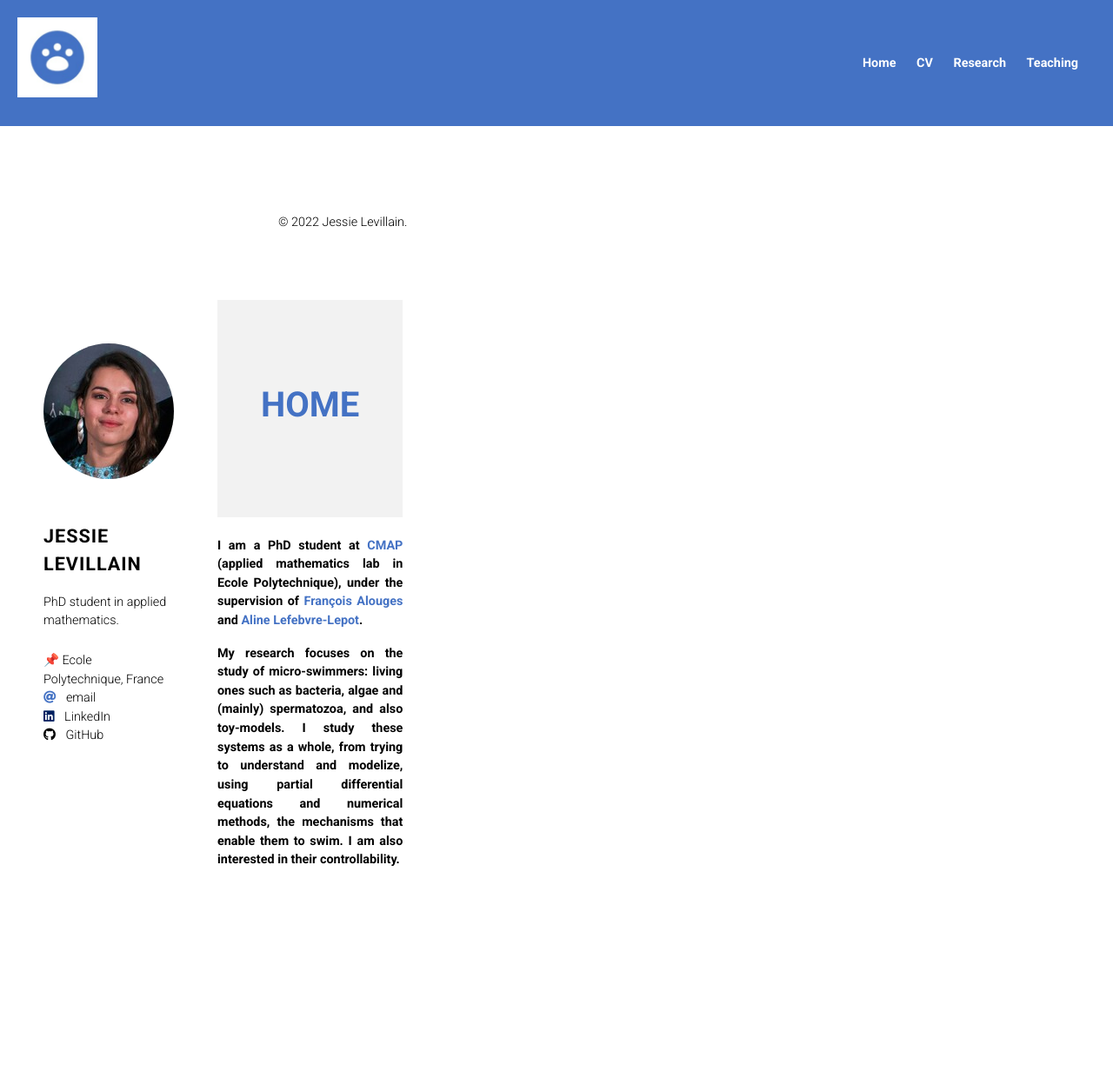
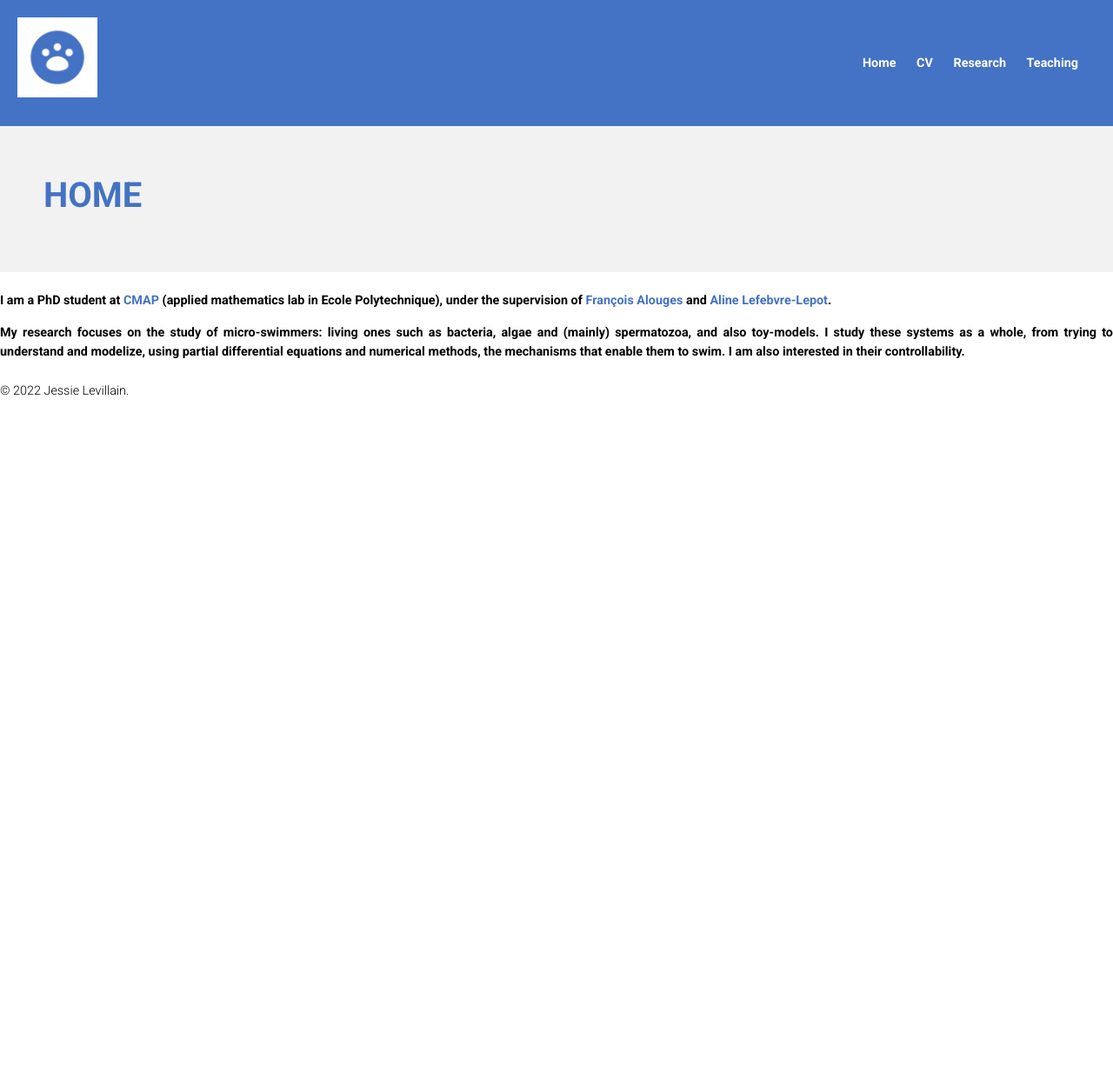
Before and after one commit to jesnial/jesnial.github.io, a Jekyll site: the page built from index.html, in a window 1280 px wide. Shown: the whole page at 87% size. Built offline with Jekyll 4.4.1, drawn with Linux system fonts in a browser that asks for light colours; after the commit the page ends 900 px from its top, so only the background shows below that.

Commit message:
Update default.html

```diff
--- a/_layouts/default.html
+++ b/_layouts/default.html
@@ -35,39 +35,8 @@
 			<li><a href="/teaching" style="color:white;">Teaching</a></li>
     		</ul>
 		</nav>
-			<div class="cv-container">
-				<div class="cv-container">
-      <div class="left-column">
-        <img class="portait" src="/29082020-IMG_0681.jpg"/>
-        <div class="section">
+			{{content}}
 
-        </div>
-        <div class="section">
-          <h2>JESSIE LEVILLAIN</h2>
-          <p>
-            PhD student in applied mathematics.
-		</p>
-        </div>
-        <div class="section">
-
-          <p>
-            &#128204; Ecole Polytechnique, France
-            <br>
-            <i class="icon fas fa-at text-blue"></i> <a href="mailto:jessie.levillain[at]polytechnique.edu" style="color:black;">email</a>
-             <br>
-            <i class="icon fab fa-linkedin text-darkblue"></i> <a href="https://www.linkedin.com/in/jessie-l-2b0501196/" style="color:black;"> LinkedIn </a>
-		<br>
-		  <i class="icon fab fa-github"></i> <a href="https://github.com/jesnial" style="color:black;">GitHub</a>
-          </p>
-        </div>
-      </div>
-
-
-      <div class="right-column">
-				{{ content }}
-	          </div>
-
-			</div><!-- /.container -->
 			<footer>
 &copy; 2022 Jessie Levillain.
 			</footer>
```
